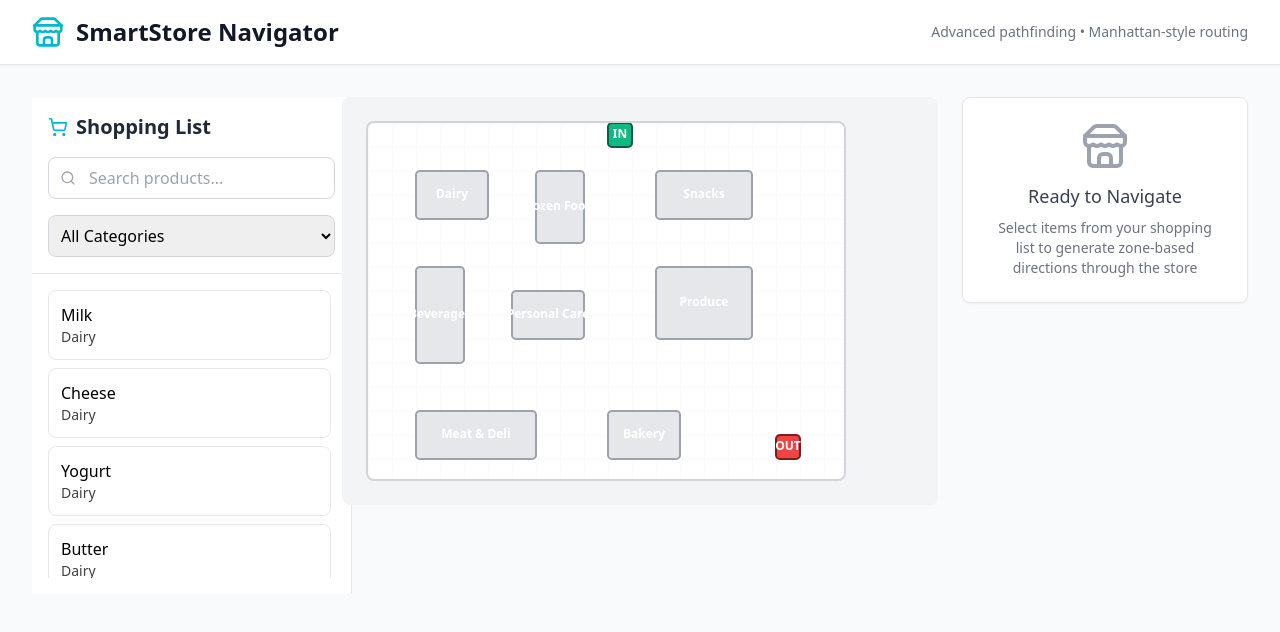
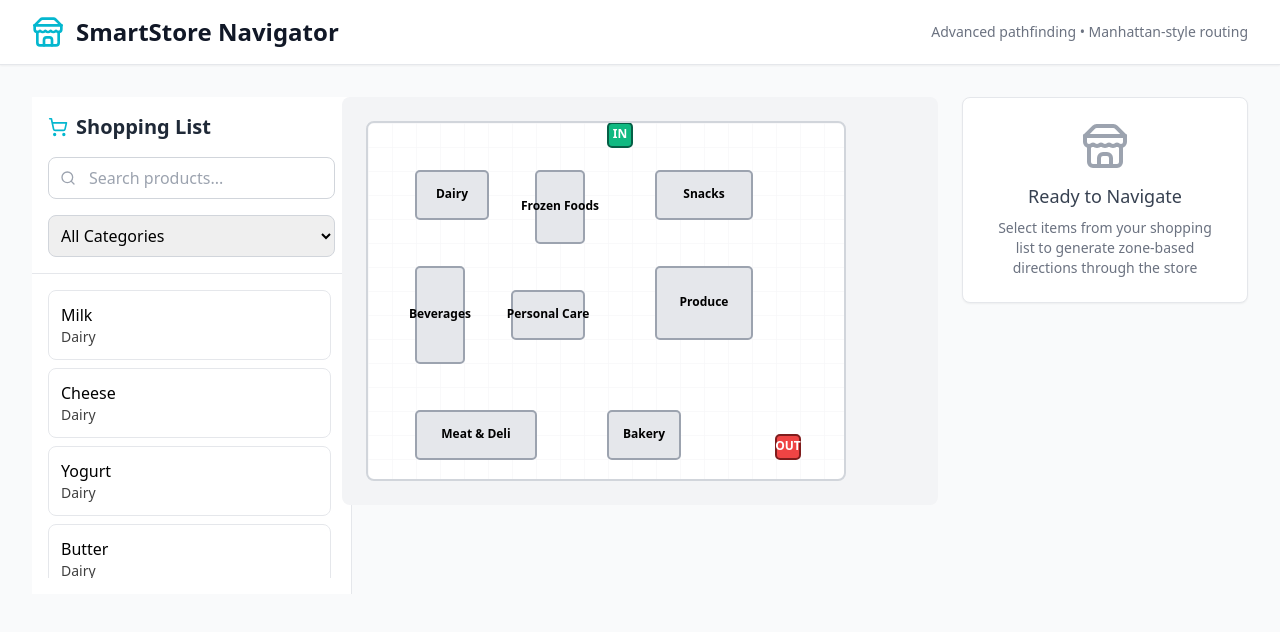
Before and after one commit to ShouryaWikhe2512/navigation, a React (Vite) app: page / in a window 1280 px wide. Shown: the top 632 px of the page. Built offline with nearby package versions, Linux system fonts and the light colour scheme.

Commit message:
minor changes 1.1

```diff
--- a/src/components/StoreMap.tsx
+++ b/src/components/StoreMap.tsx
@@ -134,7 +134,7 @@ export default function StoreMap({
               y={aisle.position.y * CELL_SIZE + (aisle.height * CELL_SIZE) / 2}
               textAnchor="middle"
               dominantBaseline="middle"
-              className="text-xs font-semibold fill-white"
+              className="text-xs font-semibold fill-black"
               style={{ userSelect: "none" }}
             >
               {aisle.name}
```
